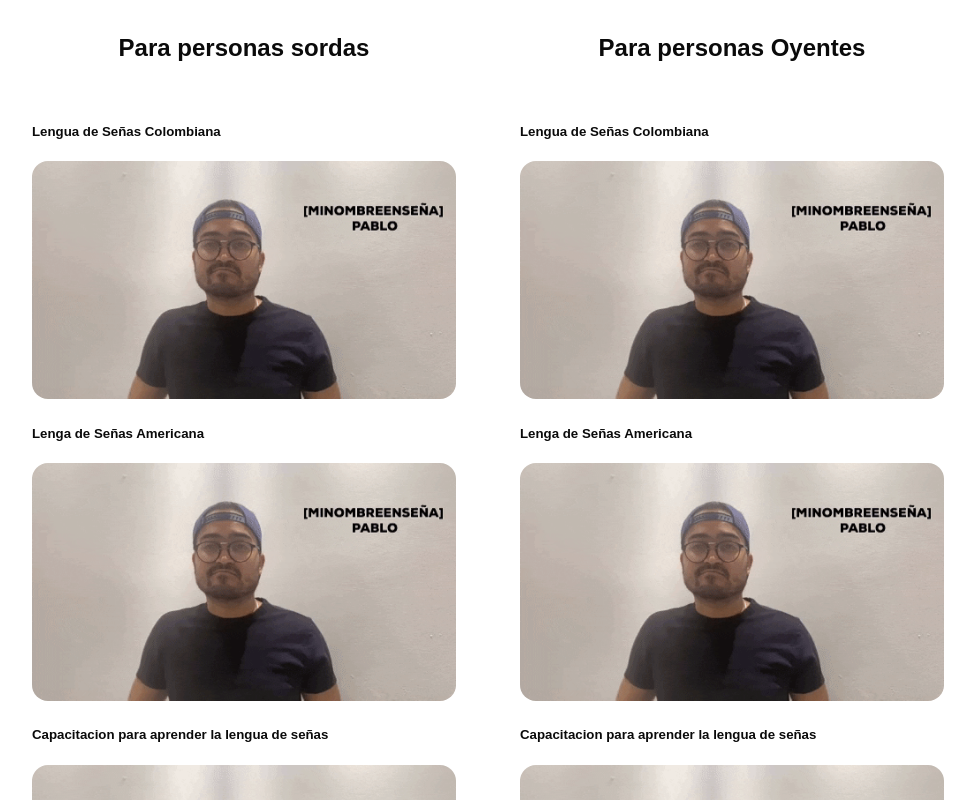
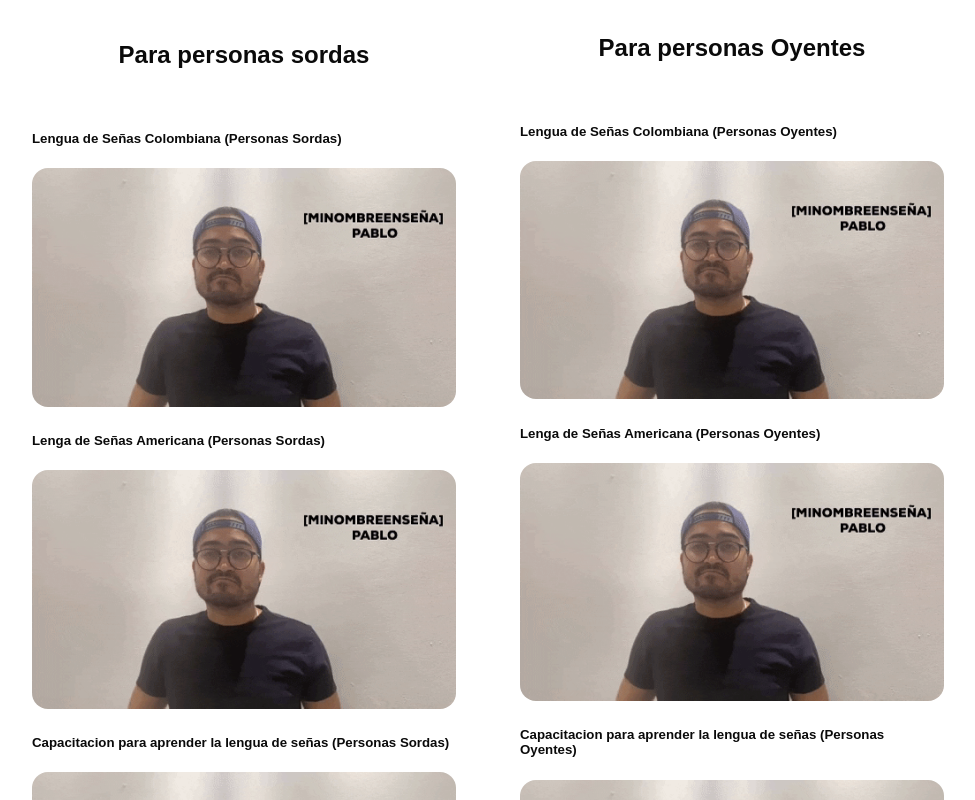
Before and after one commit to lcchaverra/Idiomas_en_senas, a React (Vite) app: page / in a window 1280 px wide. Shown: the part 1620-2420 px from the top of the page, without its empty margins (152-1127 px from the left). Built offline with nearby package versions, Linux system fonts and the light colour scheme.

Commit message:
update courses component

```diff
--- /dev/null
+++ b/src/components/CoursesData.tsx
@@ -0,0 +1,63 @@
+import GitTest from '../assets/gif/señas1.gif';
+
+export const  courses = [
+    {
+      title: 'Lengua de Señas Colombiana (Personas Oyentes)',
+      gif: GitTest,
+      levels: [
+        { level: 'Básico', info: 'Contenido para nivel 1 (Personas Oyentes)' },
+        { level: 'Intermedio', info: 'Contenido para nivel 2 (Personas Oyentes)' },
+        { level: 'Avanzado', info: 'Contenido para nivel 3 (Personas Oyentes)' },
+      ],
+    },
+    {
+      title: 'Lenga de Señas Americana (Personas Oyentes)',
+      gif: GitTest,
+      levels: [
+        { level: 'Básico', info: 'Contenido para nivel A (Personas Oyentes)' },
+        { level: 'Intermedio', info: 'Contenido para nivel B (Personas Oyentes)' },
+        { level: 'Avanzado', info: 'Contenido para nivel C (Personas Oyentes)' },
+      ],
+    },
+
+    {
+      title: 'Capacitacion para aprender la lengua de señas (Personas Oyentes)',
+      gif: GitTest,
+      levels: [
+        { level: 'Básico', info: 'Contenido para nivel X (Personas Oyentes)' },
+        { level: 'Intermedio', info: 'Contenido para nivel Y (Personas Oyentes)' },
+        { level: 'Avanzado', info: 'Contenido para nivel Z (Personas Oyentes)' },
+      ],
+    },
+  ];
+
+  export const coursesDeaf = [
+    {
+      title: 'Lengua de Señas Colombiana (Personas Sordas)',
+      gif: GitTest,
+      levels: [
+        { level: 'Básico', info: 'Contenido para nivel 1 (Personas Sordas)' },
+        { level: 'Intermedio', info: 'Contenido para nivel 2 (Personas Sordas)' },
+        { level: 'Avanzado', info: 'Contenido para nivel 3 (Personas Sordas)' },
+      ],
+    },
+    {
+      title: 'Lenga de Señas Americana (Personas Sordas)',
+      gif: GitTest,
+      levels: [
+        { level: 'Básico', info: 'Contenido para nivel A (Personas Sordas)' },
+        { level: 'Intermedio', info: 'Contenido para nivel B (Personas Sordas)' },
+        { level: 'Avanzado', info: 'Contenido para nivel C (Personas Sordas)' },
+      ],
+    },
+
+    {
+      title: 'Capacitacion para aprender la lengua de señas (Personas Sordas)',
+      gif: GitTest,
+      levels: [
+        { level: 'Básico', info: 'Contenido para nivel X (Personas Sordas)' },
+        { level: 'Intermedio', info: 'Contenido para nivel Y (Personas Sordas)' },
+        { level: 'Avanzado', info: 'Contenido para nivel Z (Personas Sordas)' },
+      ],
+    },
+  ];
--- a/src/components/MainBanner.tsx
+++ b/src/components/MainBanner.tsx
@@ -18,9 +18,6 @@ const MainBanner = () => {
             </div>
           </div>
           <div className="image-container">
-            {/* <p>
-                Lorem ipsum, dolor sit amet consectetur adipisicing elit. Mollitia enim nisi deserunt autem obcaecati repellendus quaerat expedita, minus repellat labore aut! A eos ullam distinctio facere itaque dignissimos consectetur molestias.
-            </p> */}
             <img
               src={BannerIMG}
               alt="Imagen de baner de presentacion de Idiomas en Señas"
--- a/src/components/MainPresentationText.tsx
+++ b/src/components/MainPresentationText.tsx
@@ -16,7 +16,6 @@ const MainPresentationText = () => {
                 <h3>
                     Misión
                 </h3>
-
                 </div>
                 <p>
                     Democratizar la Lengua de Señas para que se vuelva tendencia nacional e internacional. Cerrar brechas, crear equidad e inclusión social, educativa y Laboral para la comunidad Sorda.
--- a/src/components/NewServices.tsx
+++ b/src/components/NewServices.tsx
@@ -1,37 +1,5 @@
 import Courses from "./Courses"
-import GitTest from '../assets/gif/señas1.gif';
-
-const courses = [
-  {
-    title: 'Lengua de Señas Colombiana',
-    gif: GitTest,
-    levels: [
-      { level: 'Básico', info: 'Contenido para nivel 1' },
-      { level: 'Intermedio', info: 'Contenido para nivel 2' },
-      { level: 'Avanzado', info: 'Contenido para nivel 3' },
-    ],
-  },
-  {
-    title: 'Lenga de Señas Americana',
-    gif: GitTest,
-    levels: [
-      { level: 'Básico', info: 'Contenido para nivel A' },
-      { level: 'Intermedio', info: 'Contenido para nivel B' },
-      { level: 'Avanzado', info: 'Contenido para nivel C' },
-    ],
-  },
-
-  {
-    title: 'Capacitacion para aprender la lengua de señas',
-    gif: GitTest,
-    levels: [
-      { level: 'Básico', info: 'Contenido para nivel X' },
-      { level: 'Intermedio', info: 'Contenido para nivel Y' },
-      { level: 'Avanzado', info: 'Contenido para nivel Z' },
-    ],
-  },
-
-];
+import {courses, coursesDeaf} from "../components/CoursesData"
 
 const NewServices = () => {
   return (
@@ -42,7 +10,7 @@ const NewServices = () => {
             <div className="New-services-container">
                 <div className="new-services-item">
                     <h3>Para personas sordas</h3>
-                    <Courses courses={courses}/>
+                    <Courses courses={coursesDeaf}/>
                 </div>
                 <div className="new-services-item">
                     <h3>Para personas Oyentes</h3>
```
